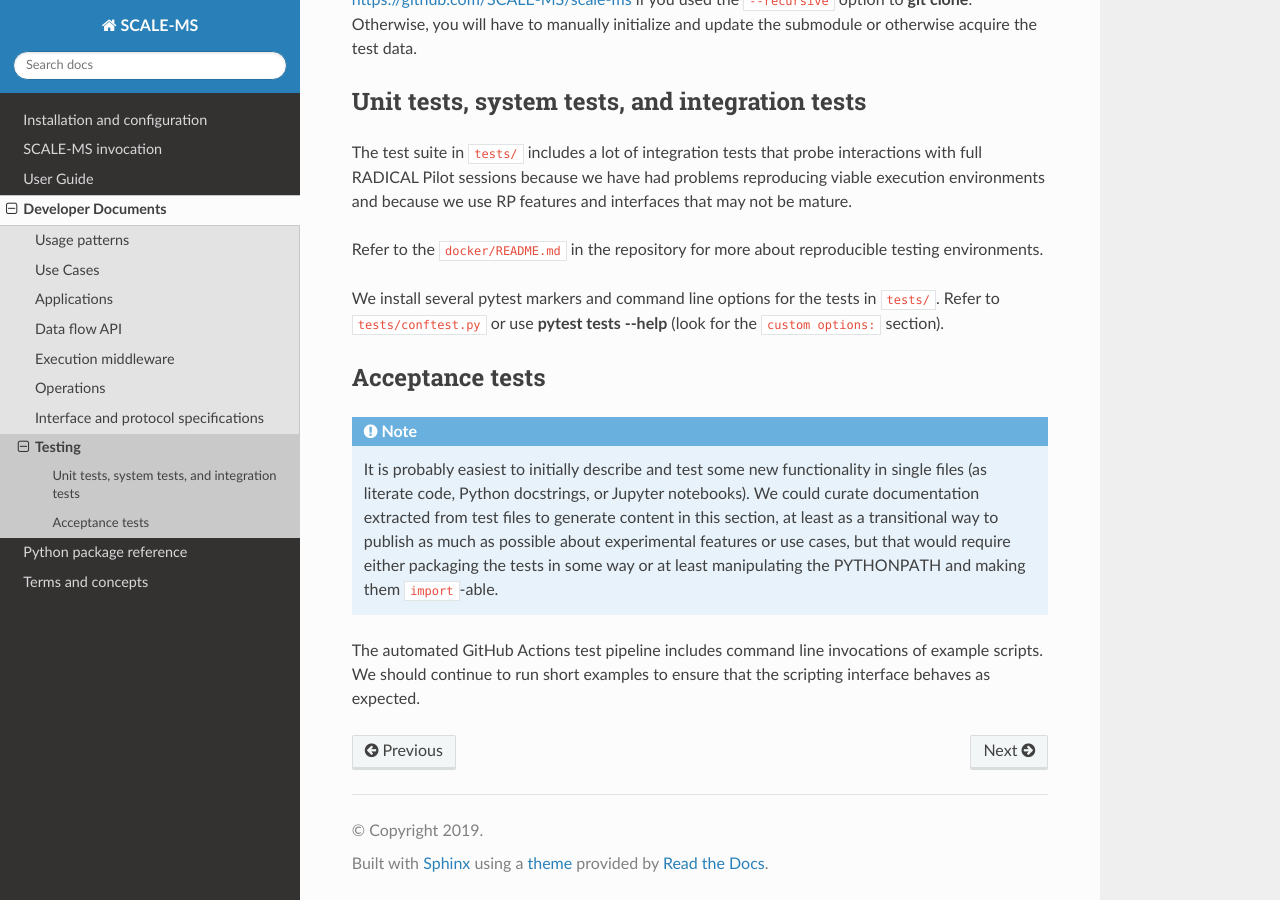
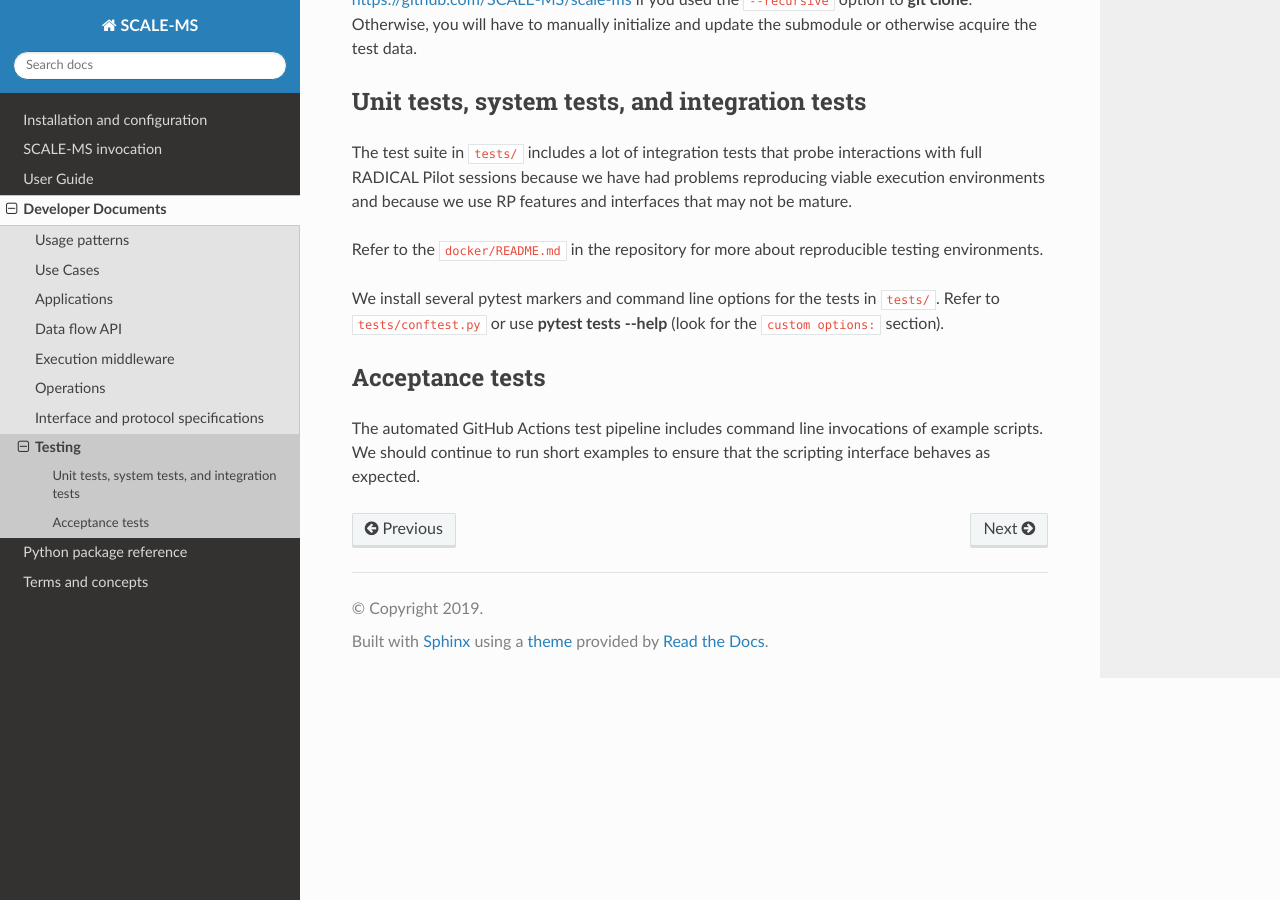
Before and after one commit to SCALE-MS/scale-ms, a Sphinx documentation site: the page built from docs/testing.rst, in a window 1280 px wide and 900 px high, scrolled down 549 px. Built offline with Sphinx 7.4.7 and the Read the Docs theme 2.0.0, drawn with Linux system fonts in a browser that asks for light colours; part of the change alters nothing that is shown.

Commit message:
Hide some notes as "todo" blocks.

```diff
--- a/docs/testing.rst
+++ b/docs/testing.rst
@@ -28,9 +28,7 @@ and update the submodule or otherwise acquire the test data.
 Unit tests, system tests, and integration tests
 ===============================================
 
-.. todo::
-
-    Describe the scopes of software component and interface testing,
+.. todo:: Describe the scopes of software component and interface testing,
     testing policies, infrastructure.
 
 The test suite in :file:`tests/` includes a lot of integration tests that probe
@@ -48,7 +46,11 @@ tests in :file:`tests/`. Refer to :file:`tests/conftest.py` or use
 Acceptance tests
 ================
 
-.. note::
+The automated GitHub Actions test pipeline includes command line invocations of
+example scripts. We should continue to run short examples to ensure that the
+scripting interface behaves as expected.
+
+.. todo::
 
     It is probably easiest to initially describe and test some new functionality
     in single files (as literate code, Python docstrings, or Jupyter notebooks).
@@ -57,7 +59,3 @@ Acceptance tests
     as possible about experimental features or use cases, but that would require
     either packaging the tests in some way or at least manipulating the
     PYTHONPATH and making them ``import``-able.
-
-The automated GitHub Actions test pipeline includes command line invocations of
-example scripts. We should continue to run short examples to ensure that the
-scripting interface behaves as expected.
```
